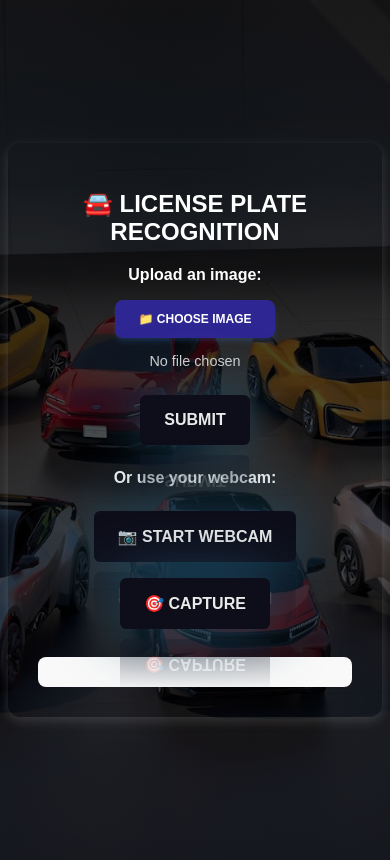
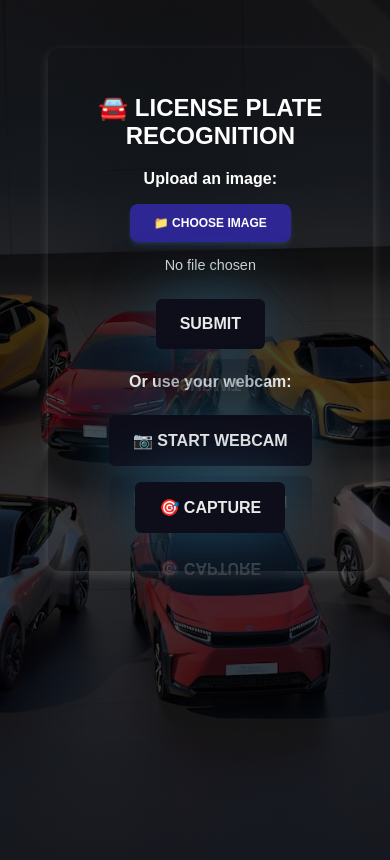
Before and after one commit to Manjit9876/Car-License-Plate-Detection, a Flask app: page / in a window 390 px wide. Run offline with Flask 3, Linux system fonts and the light colour scheme.

Commit message:
changed layout

```diff
--- a/static/script.js
+++ b/static/script.js
@@ -1,47 +1,61 @@
-const video = document.getElementById('video');  // for live webcam
-  const canvas = document.getElementById('canvas'); // to capture image
-  const context = canvas.getContext('2d'); // for drawing on canvas
+const video = document.getElementById('video');
+const canvas = document.getElementById('canvas');
+const context = canvas.getContext('2d');
+const outputPanel = document.getElementById('outputPanel');
+const outputText = document.getElementById('outputText');
 
 function showFileName() {
-    const fileInput = document.getElementById('imageInput'); // input file
-    const display = document.getElementById('fileNameDisplay'); // where to show file name
+  const fileInput = document.getElementById('imageInput');
+  const display = document.getElementById('fileNameDisplay');
   if (fileInput.files.length > 0) {
-      display.textContent = fileInput.files[0].name; // show file name
+    display.textContent = fileInput.files[0].name;
   } else {
-      display.textContent = "No file chosen"; // default message
+    display.textContent = "No file chosen";
   }
 }
 
 function upload() {
-    const file = document.getElementById('imageInput').files[0]; // get the selected file
+  const file = document.getElementById('imageInput').files[0];
   if (!file) return alert("Please select an image.");
-    const formData = new FormData();  // create FormData object
-    formData.append("image", file); // append the file to it
-    sendToServer(formData);  // send to server
+  const formData = new FormData();
+  formData.append("image", file);
+  showOutputPanel();
+  sendToServer(formData);
 }
 
 function startCamera() {
-    navigator.mediaDevices.getUserMedia({ video: true }) // request access to webcam
-      .then(stream => {   // after access is allowed by user
-        video.style.display = 'block';  // show video element
-        canvas.style.display = 'none';  // hide canvas until capture
-        video.srcObject = stream;  // send the live webcam feed to video element
+  navigator.mediaDevices.getUserMedia({ video: true })
+    .then(stream => {
+      video.style.display = 'block';
+      video.srcObject = stream;
     })
     .catch(err => alert("Webcam error: " + err));
 }
 
-  function capture() {    // capture the current frame from webcam
-    canvas.style.display = 'block';  // show canvas to display captured image
-    context.drawImage(video, 0, 0, canvas.width, canvas.height); // draw the video frame onto canvas
-    canvas.toBlob(blob => { // create blob from canvas
-      const formData = new FormData();  // create FormData object
-      formData.append("image", blob, "webcam.jpg"); // append the blob to it
-      sendToServer(formData); // send to server
+function capture() {
+  context.drawImage(video, 0, 0, canvas.width, canvas.height);
+  canvas.style.display = 'none';
+
+  canvas.toBlob(blob => {
+    const formData = new FormData();
+    formData.append("image", blob, "webcam.jpg");
+
+    // Display captured image inside output panel
+    const capturedImage = document.getElementById('capturedImage');
+    capturedImage.src = URL.createObjectURL(blob);
+    capturedImage.style.display = 'block';
+
+    showOutputPanel();
+    sendToServer(formData);
   }, 'image/jpeg');
 }
 
+function showOutputPanel() {
+  outputPanel.style.display = 'block';
+  outputText.innerHTML = "🔍 Processing...";
+}
+
 function sendToServer(formData) {
-    document.getElementById("output").innerHTML = "🔍 Processing...";
   fetch("/analyze", {
     method: "POST",
     body: formData
@@ -49,9 +63,9 @@ const video = document.getElementById('video');  // for live webcam
   .then(res => res.json())
   .then(data => {
     if (data.error) {
-        document.getElementById("output").innerHTML = "❌ " + data.error;
+      outputText.innerHTML = "❌ " + data.error;
     } else {
-        document.getElementById("output").innerHTML = `
+      outputText.innerHTML = `
         <strong>Plate Number:</strong> ${data.plate_number}<br>
         <strong>Owner:</strong> ${data.vehicle_info.owner}<br>
         <strong>Model:</strong> ${data.vehicle_info.model}<br>
@@ -61,6 +75,6 @@ const video = document.getElementById('video');  // for live webcam
     }
   })
   .catch(err => {
-      document.getElementById("output").innerHTML = "❌ Error: " + err.message;
+    outputText.innerHTML = "❌ Error: " + err.message;
   });
 }
--- a/static/style.css
+++ b/static/style.css
@@ -1,12 +1,31 @@
-
 body {
   background: linear-gradient(rgba(1,0,0,0.7), rgba(1,0,0,0.7)), url("/static/cars2.jpg") no-repeat center center;
   background-size: cover;
   font-family: Arial, sans-serif;
   display: flex;
   justify-content: center;
-      align-items: center;
-      height: 100vh;
+  align-items: flex-start;
+  min-height: 100dvh;
+  padding: 20px;
+  box-sizing: border-box;
+}
+
+/* .main-wrapper {
+  display: flex;
+  flex-wrap: wrap;
+  gap: 20px;
+  justify-content: center;
+  align-items: flex-start;
+  width: 100%;
+  max-width: 1200px;
+} */
+ .main-wrapper {
+  display: flex;
+  flex-wrap: wrap;
+  justify-content: center;
+  align-items: flex-start;
+  gap: 30px;
+  padding: 20px;
 }
 
 .container {
@@ -16,7 +35,50 @@
   border-radius: 12px;
   box-shadow: 0 4px 12px rgba(239, 241, 242, 0.15);
   text-align: center;
-      width: 500px;
+  width: 90%;
+  max-width: 500px;
+  flex: 1;
+}
+
+/* .output-panel {
+  background: #f9f9f9;
+  padding: 15px;
+  border-radius: 8px;
+  text-align: left;
+  font-family: monospace;
+  color: #000;
+  flex: 1;
+  min-width: 300px;
+  max-width: 600px;
+  min-height: 300px;
+  box-shadow: 0 0 10px rgba(255, 255, 255, 0.1);
+  overflow-y: auto;
+} */
+ .output-panel {
+  display: none;
+  background-color: #ffffff;
+  border: 1px solid #ccc;
+  border-radius: 16px;
+  box-shadow: 0 4px 20px rgba(0, 0, 0, 0.1);
+  padding: 20px;
+  max-width: 400px;
+  font-family: 'Segoe UI', Tahoma, Geneva, Verdana, sans-serif;
+  font-size: 16px;
+  color: #333;
+  animation: fadeIn 0.5s ease-in-out;
+}
+.output-panel strong {
+  color: #007BFF;
+}
+.output-panel img {
+  width: 100%;
+  border-radius: 12px;
+  margin-bottom: 15px;
+  border: 1px solid #ddd;
+}
+@keyframes fadeIn {
+  from { opacity: 0; transform: translateY(10px); }
+  to { opacity: 1; transform: translateY(0); }
 }
 
 h1 {
@@ -25,12 +87,10 @@
   font-size: 1.5rem;
 }
 
-    /* Hide the actual file input */
 input[type="file"] {
   display: none;
 }
 
-    /* Style the custom label */
 .custom-file-upload {
   display: inline-block;
   padding: 0.75rem 1.5rem;
@@ -89,16 +149,21 @@
 
 video, canvas {
   display: none;
+  width: 100%;
+  aspect-ratio: 4 / 3;
+  object-fit: cover;
   margin-top: 10px;
   border-radius: 8px;
 }
 
-    #output {
-      background: #f9f9f9;
-      padding: 15px;
-      border-radius: 8px;
-      margin-top: 20px;
-      text-align: left;
-      font-family: monospace;
-      color: #000;
+@media (max-width: 768px) {
+  .main-wrapper {
+    flex-direction: column;
+    align-items: center;
   }
+
+  .output-panel {
+    width: 90%;
+    max-width: 500px;
+  }
+}
--- a/templates/index.html
+++ b/templates/index.html
@@ -3,11 +3,10 @@
 <head>
   <meta charset="UTF-8">
   <title>License Plate Recognition</title>
-  <!-- Link external CSS -->
   <link rel="stylesheet" href="{{ url_for('static', filename='style.css') }}">
 </head>
 <body>
-
+  <div class="main-wrapper">
     <div class="container">
       <h1>🚘 LICENSE PLATE RECOGNITION</h1>
 
@@ -22,13 +21,18 @@
       <button onclick="startCamera()">📷 Start Webcam</button>
       <button onclick="capture()">🎯 Capture</button>
       <br>
-  <video id="video" width="400" autoplay></video>
-  <canvas id="canvas" width="400" height="300"></canvas>
-
-  <div id="output"></div>
+      <video id="video" autoplay></video>
+      <canvas id="canvas"></canvas>
     </div>
 
-<!-- Link external JS just before closing body -->
+     <div id="outputPanel" class="output-panel" style="display: none;">
+      <img id="capturedImage" style="max-width: 100%; display: none; border-radius: 8px; margin-bottom: 10px;">
+      <div id="outputText">🔍 Processing...</div>
+    </div>
+</div>
+
+  </div>
+
   <script src="{{ url_for('static', filename='script.js') }}"></script>
 </body>
 </html>
```
Also changed, not shown: static/uploads/peakpx.jpg (deleted). Lines whose indentation alone changed are shown as unchanged.
